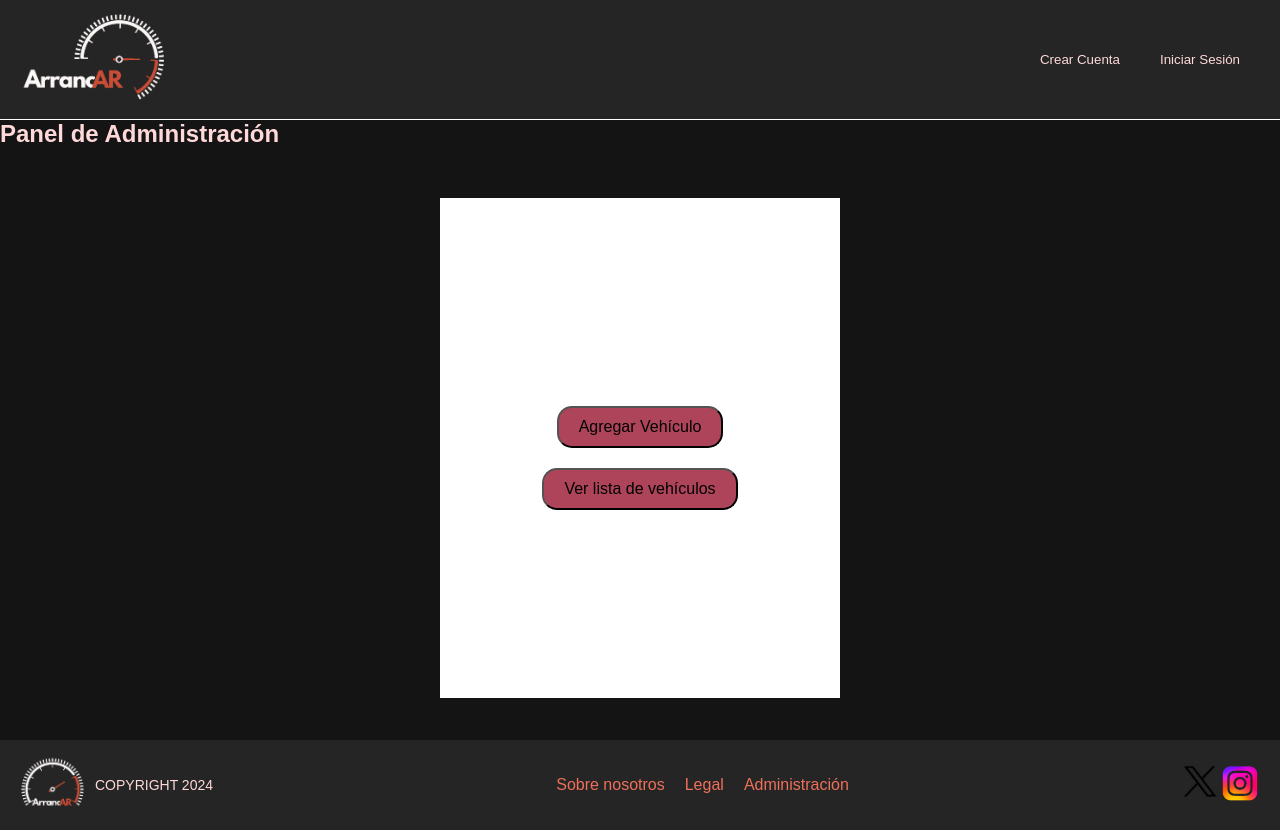
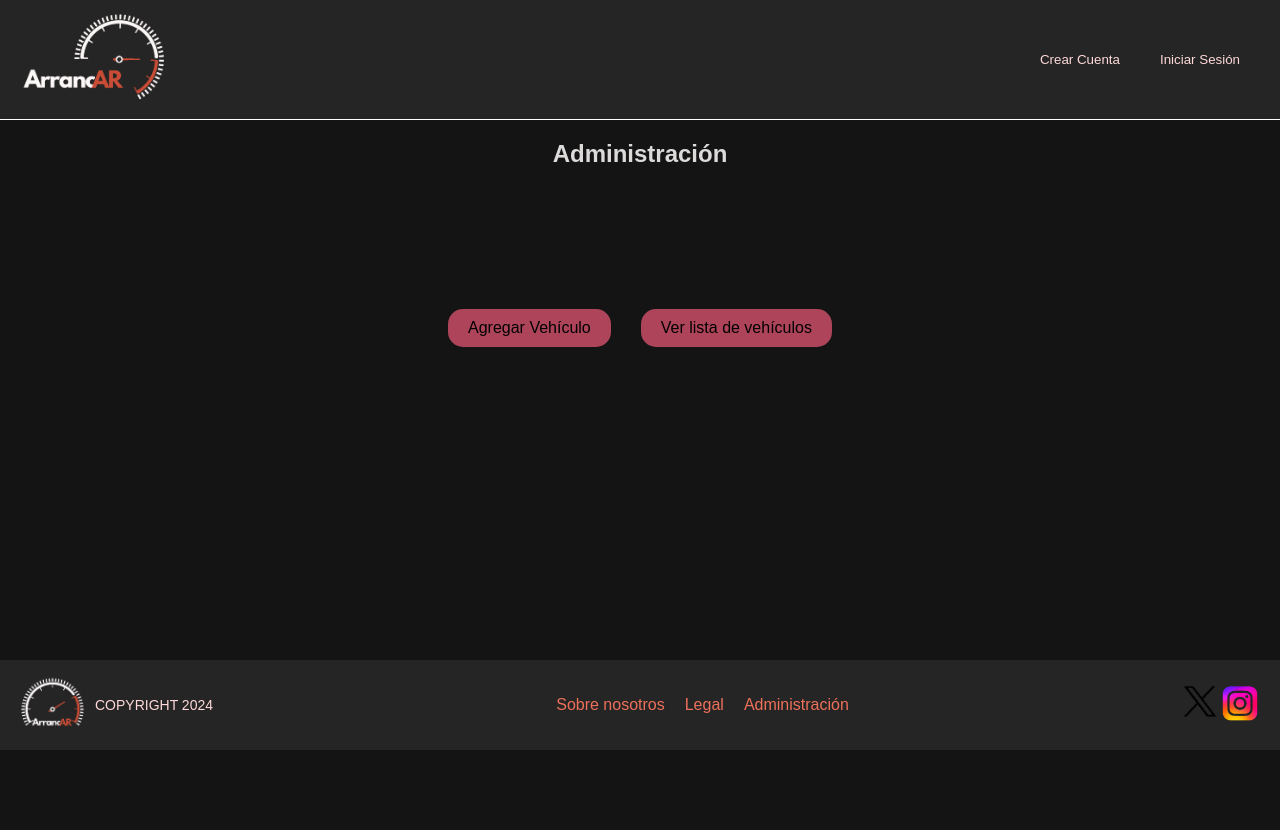
Before and after one commit to javier-pignataro/frontend, a React (Vite) app: page /administracion in a window 1280 px wide. After the commit the page ends 800 px from the top, so only its background shows below. Built offline with nearby package versions, Linux system fonts and the light colour scheme.

Commit message:
Cambios en Vista Panel de Administrador

```diff
--- a/src/Routes/Administracion.jsx
+++ b/src/Routes/Administracion.jsx
@@ -51,7 +51,7 @@ const Administracion = () => {
         const price = e.target[5].value
         const year = e.target[6].value
         const imagenes = [e.target[7].value, e.target[8].value, e.target[9].value, e.target[10].value, e.target[11].value]
-        console.log(patente, descripcion, modelo, tipo, marca, imagenes)
+        // console.log(patente, descripcion, modelo, tipo, marca, imagenes)
         if (!patente || !descripcion || !modelo || !tipo || !marca || !imagenes[0] || !price || !year) {
             errorHandling("Por favor, complete todos los campos.")
             return
@@ -93,7 +93,7 @@ const Administracion = () => {
 
     return (
         <div className="administracion__container">
-            <h2>Panel de Administración</h2>
+            <h2 className="title__admin">Administración</h2>
             <div className="administracion__botones">
                 <button onClick={pressButton}>Agregar Vehículo</button>
                 {
--- a/src/styles/pages/_administracion.scss
+++ b/src/styles/pages/_administracion.scss
@@ -1,15 +1,16 @@
 .administracion__container {
-    height: 75vh;
+    height: 65vh;
 
     .administracion__botones {
-        margin: 50px auto;
+        margin: 10px auto;
         display: flex;
-        height: 500px;
-        width: 400px;
-        flex-direction: column;
+        height: 300px;
+         flex-direction: row;
         justify-content: center;
         align-items: center;
-        background-color: white;
+
+
+
 
         .administracion__error {
             color: red;
@@ -20,8 +21,10 @@
             font-size: 16px;
             background-color: $darkmode-primary-color;
             padding: 10px 20px;
-            margin-top: 20px;
+            margin-top: 10px;
+            border: none;
             border-radius: 15px;
+            margin: 15px;
             cursor: pointer;
             transition: background-color 100ms ease-in-out;
 
```
